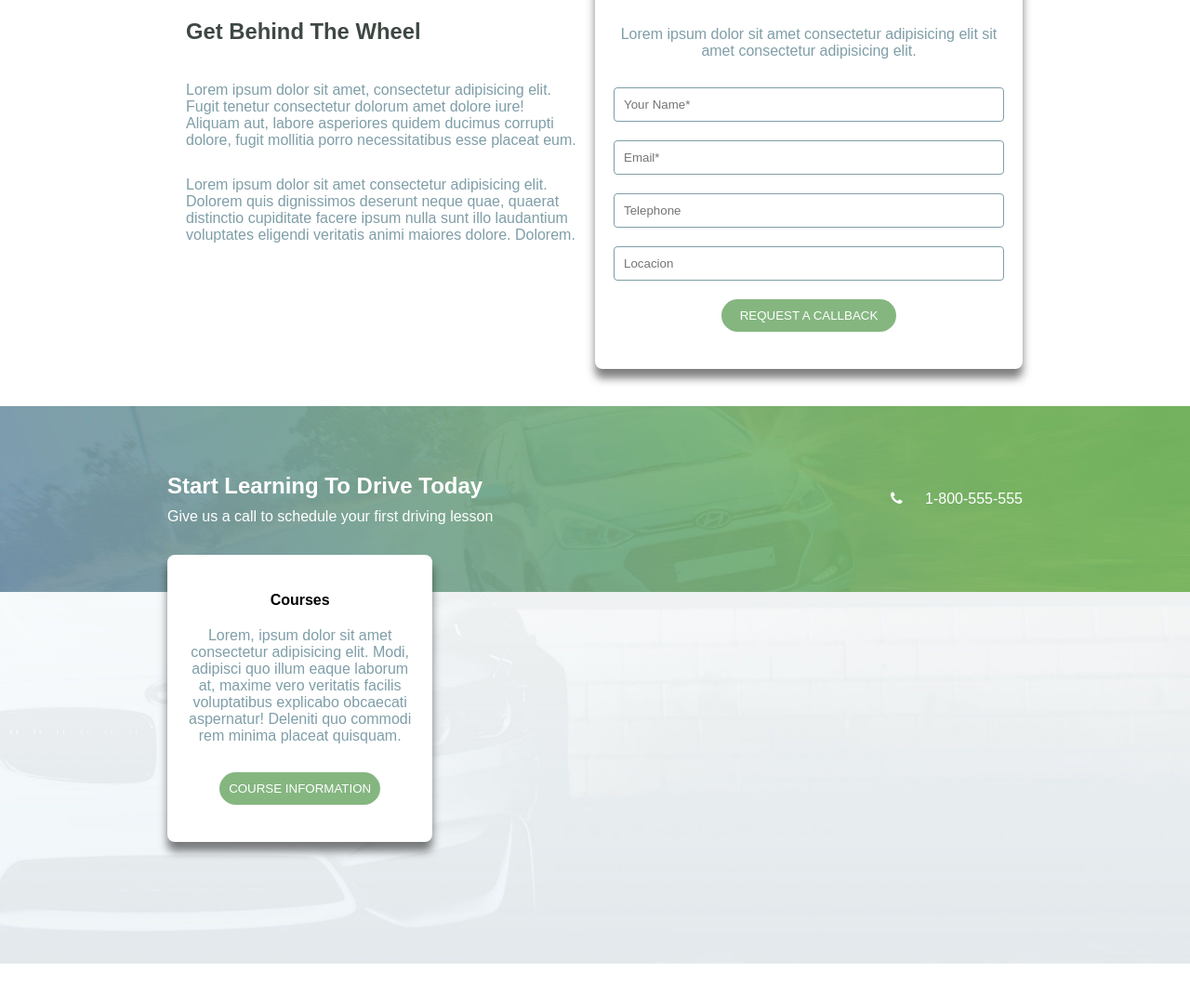
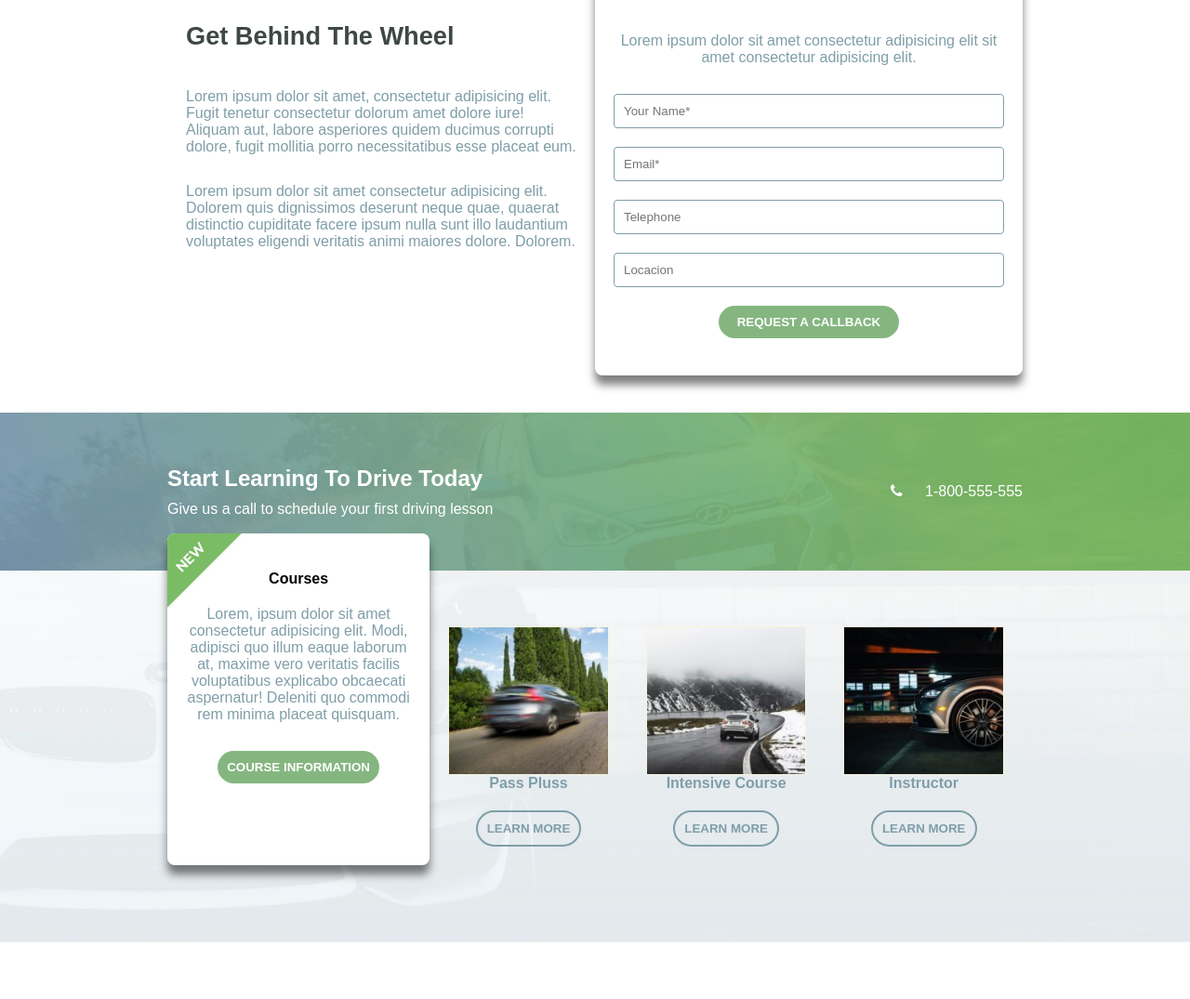
Before and after one commit to alessiotoni/proj-html-vuejs, a website: page index.html in a window 1280 px wide. Shown: the part 513-1588 px from the top of the page at 93% size. Drawn offline with nearby package versions, Linux system fonts and the light colour scheme; a web font is replaced by a local one.

Commit message:
completa la sezione learn more

```diff
--- a/index.html
+++ b/index.html
@@ -44,7 +44,9 @@
                             <li v-for="link in navbarLinks">
                                 <a v-if="link.type == 'link'" :href="link.link">{{link.name}} <span v-if="link.status == 'new'" class="new">{{link.status}}</span></a>
 
-                                <button v-else class="button_primary">{{link.name}}</button>
+                                <div v-else class="container_button">
+                                    <input type="button" class="button_primary" :value="link.name">
+                                </div>
                             </li>
                         </ul>
                     </div>
@@ -93,17 +95,26 @@
                 </div>
             </section>
 
-            <section class="promise">
-                <div class="background"></div>
-                <div class="container flex">
-                    <div class="card col-4 up">
-                        <h4>courses</h4>
-                        <p>Lorem, ipsum dolor sit amet consectetur adipisicing elit. Modi, adipisci quo illum eaque laborum at, maxime vero veritatis facilis voluptatibus explicabo obcaecati aspernatur! Deleniti quo commodi rem minima placeat quisquam.</p>
-                        <input type="button" class="button_primary" value="COURSE INFORMATION">
+            <section class="learn_more">
+                <div class="background">
+                </div>
+                <div class="container">
+                    <div class="row flex">
+                        <div class="col-3" v-for="(item, index) in learnMoreList" v-if="index != showCard">
+                            <div class="box_img">
+                                <img :src="item.imgUrl" alt="">
+                            </div>
+                            <h4>{{item.title}}</h4>
+                            <input type="button" class="button_secondary" value="LEARN MORe" @click="showLearnMore(index)">
+                        </div>
+                        <div v-else class="card col-4 up">
+                            <h4>{{item.title}}</h4>
+                            <p>Lorem, ipsum dolor sit amet consectetur adipisicing elit. Modi, adipisci quo illum eaque laborum at, maxime vero veritatis facilis voluptatibus explicabo obcaecati aspernatur! Deleniti quo commodi rem minima placeat quisquam.</p>
+                            <input type="button" class="button_primary" value="COURSE INFORMATION">
+                            <img v-if="item.status == 'new'" src="/public/images/new-corner.jpg" alt="">
+                        </div>
                     </div>
-                    <div class="col-3"></div>
-                    <div class="col-3"></div>
-                    <div class="col-3"></div>
+
                 </div>
             </section>
 
--- a/script/app.js
+++ b/script/app.js
@@ -50,10 +50,36 @@ const myApp = new Vue({
             "Telephone",
             "Locacion",
         ],
-        requestCallbackReceived: [],
+        learnMoreList: [
+            {
+                imgUrl: "../public/images/driving_preview-400x300.jpg",
+                title: "courses",
+                status: "new"
+            },
+            {
+                imgUrl: "/public/images/courses-passplus-200x200.jpg",
+                title: "pass pluss",
+                status: ""
+            },
+            {
+                imgUrl: "/public/images/course-intensive-200x200.jpg",
+                title: "intensive course",
+                status: ""
+            },
+            {
+                imgUrl: "/public/images/courses-instructor-200x200.jpg",
+                title: "instructor",
+                status: ""
+            },
+        ],
+        showCard: 0,
     },
 
+
     methods: {
-
+        showLearnMore(index) {
+            this.showCard = index
+            console.log(index)
+        }
     },
 })
--- a/src/partials/_commons.scss
+++ b/src/partials/_commons.scss
@@ -31,18 +31,28 @@ a {
     }
 
 }
+[class^="button_"] {
+    border-radius: 20px;
+    padding: ($spacing / 2);
+    text-transform: uppercase;
+    font-weight: 600;
+    cursor: pointer;
+    transition: all 0.4s;
+    &:hover {
+        letter-spacing: 1.5px;
+    }
+
+}
 .button_primary {
-    border-radius: 20px;
     border: none;
     color: $color_cube_primary;
     background-color: $median_cut_terziary;
-    padding: ($spacing / 2);
-    text-transform: uppercase;
-    font-size: 600;
-    cursor: pointer;
-    &:hover {
-        color: $median_cut_secondary;
-    }
+
+}
+.button_secondary {
+    border: 2px solid $median_cut_quaternary;
+    color: $median_cut_quaternary;
+    background-color: transparent;
 }
 .col-6 {
     width: 50%;
@@ -50,6 +60,6 @@ a {
 .col-4 {
     width: (100% / 12 * 4);
 }
-.col-3 {
-    width: calc(100% / 12 * 3);
-}
+// .col-3 {
+//     width: calc(100% / 12 * 3);
+// }
--- a/src/partials/_header.scss
+++ b/src/partials/_header.scss
@@ -40,11 +40,19 @@
     align-items: baseline;
     li {
         display: inline-block;
-        margin: 0 0 0 ($spacing / 2);
-    }
-    .button_primary {
-        padding-right: $spacing;
-        padding-left: $spacing;
+        margin: 0 0 0 ($spacing);
+        .container_button {
+            position: relative;
+            width: 130px;
+            height: 20px;
+            .button_primary {
+                padding-right: $spacing;
+                padding-left: $spacing;
+                position: absolute;
+                top: 0;
+                right: 0;
+            }
+        }
     }
 
 }
--- a/src/partials/_main.scss
+++ b/src/partials/_main.scss
@@ -48,12 +48,14 @@ section {
 }
 
 section.cta {
-    height: 200px;
+    height: 170px;
     color: $color_cube_primary;
     position: relative;
     overflow: hidden;
     img {
         width: 100%;
+        height: 100%;
+        object-fit: cover;
         max-height: 100%;
     }
     .container {
@@ -74,9 +76,31 @@ section.cta {
     }
 }
 
-.promise {
+.learn_more {
     position: relative;
     height: 500px;
+    .col-3 {
+        padding: $spacing;
+        text-align: center;
+        flex-basis: calc(100% / 4);
+        .box_img {
+            width: 100%;
+            height: 160px;
+            border: 1px solid beige;
+            img {
+                width: 100%;
+                height: 100%;
+                object-fit: cover;
+                object-position: center;
+            }
+        }
+        h4 {
+            margin-bottom: $spacing;
+            text-transform: capitalize;
+            color: $median_cut_quaternary;
+        }
+
+    }
     .background {
         background-image: url("/public/images/promise-background.jpg");
         background-size: cover;
@@ -89,11 +113,28 @@ section.cta {
         left: 0;
         z-index: -1;
     }
-    .card.col-4 {
-        h4 {
-            text-transform: capitalize;
-            margin-bottom: $spacing;
+    .row {
+        .col-3 {
+            color: $median_cut_quaternary;
         }
     }
 
+    .card {
+        position: relative;
+        overflow: hidden;
+        &.col-4 {
+            h4 {
+                text-transform: capitalize;
+                margin-bottom: $spacing;
+            }
+        }
+        img {
+            position: absolute;
+            top: 0;
+            left: 0;
+            height: 80px;
+        }
+
+    }
+
 }
--- a/src/partials/_variables.scss
+++ b/src/partials/_variables.scss
@@ -27,4 +27,4 @@ $material_design_quaternary: #0f1d1f;
 $material_design_quinary: #d2b899;
 
 $spacing: 20px;
-$font_size: 14px;
+$font_size: 16px;
```
Also changed, not shown: dist/app.css.
